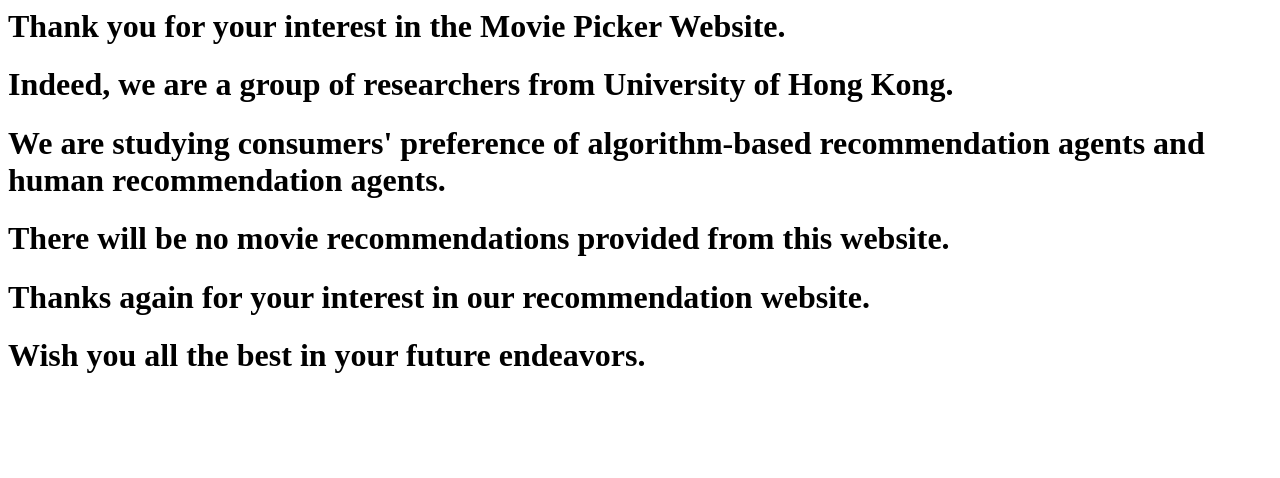
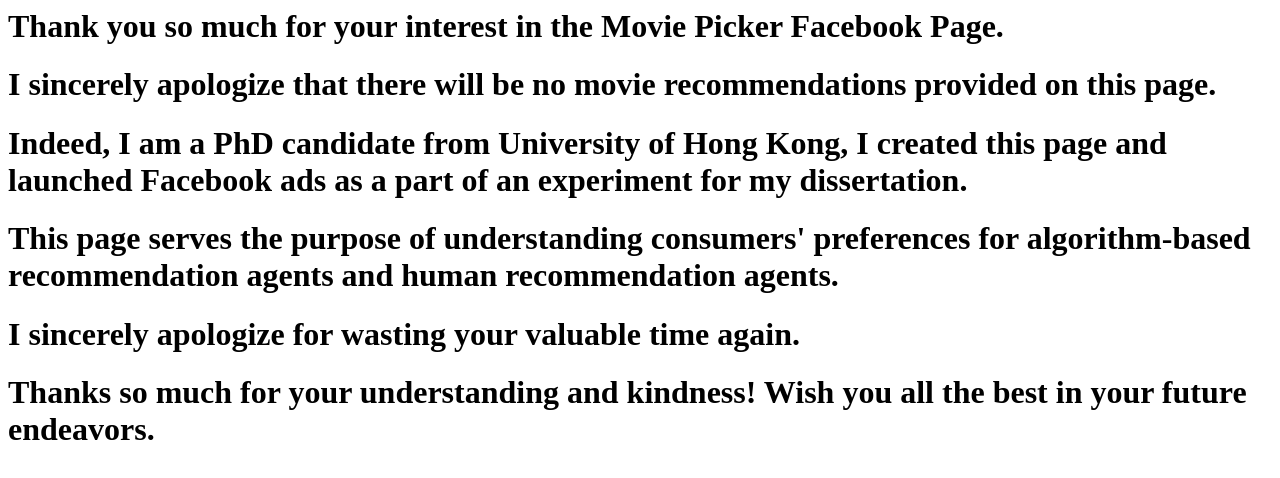
Before and after one commit to best15movies-experts/best15movies-experts.github.io, a plain HTML site: page index.html in a window 1280 px wide. Drawn offline with Linux system fonts and the light colour scheme.

Commit message:
Update index.html

```diff
--- a/index.html
+++ b/index.html
@@ -1,11 +1,11 @@
-<p> <h1> Thank you for your interest in the Movie Picker Website. </h1> </p>
+<p> <h1> Thank you so much for your interest in the Movie Picker Facebook Page. </h1> </p>
 
-<p> <h1> Indeed, we are a group of researchers from University of Hong Kong.  </h1> </p>
+<p> <h1> I sincerely apologize that there will be no movie recommendations provided on this page. </h1> </p>
 
-<p> <h1> We are studying consumers' preference of algorithm-based recommendation agents and human recommendation agents.  </h1> </p>
+<p> <h1> Indeed, I am a PhD candidate from University of Hong Kong, I created this page and launched Facebook ads as a part of an experiment for my dissertation. </h1> </p>
 
-<p> <h1> There will be no movie recommendations provided from this website.  </h1> </p>
+<p> <h1> This page serves the purpose of understanding consumers' preferences for algorithm-based recommendation agents and human recommendation agents. </h1> </p>
 
-<p> <h1> Thanks again for your interest in our recommendation website.  </h1> </p>
+<p> <h1> I sincerely apologize for wasting your valuable time again. </h1> </p>
 
-<p> <h1> Wish you all the best in your future endeavors.  </h1> </p>
+<p> <h1> Thanks so much for your understanding and kindness! Wish you all the best in your future endeavors. </h1> </p>
```
